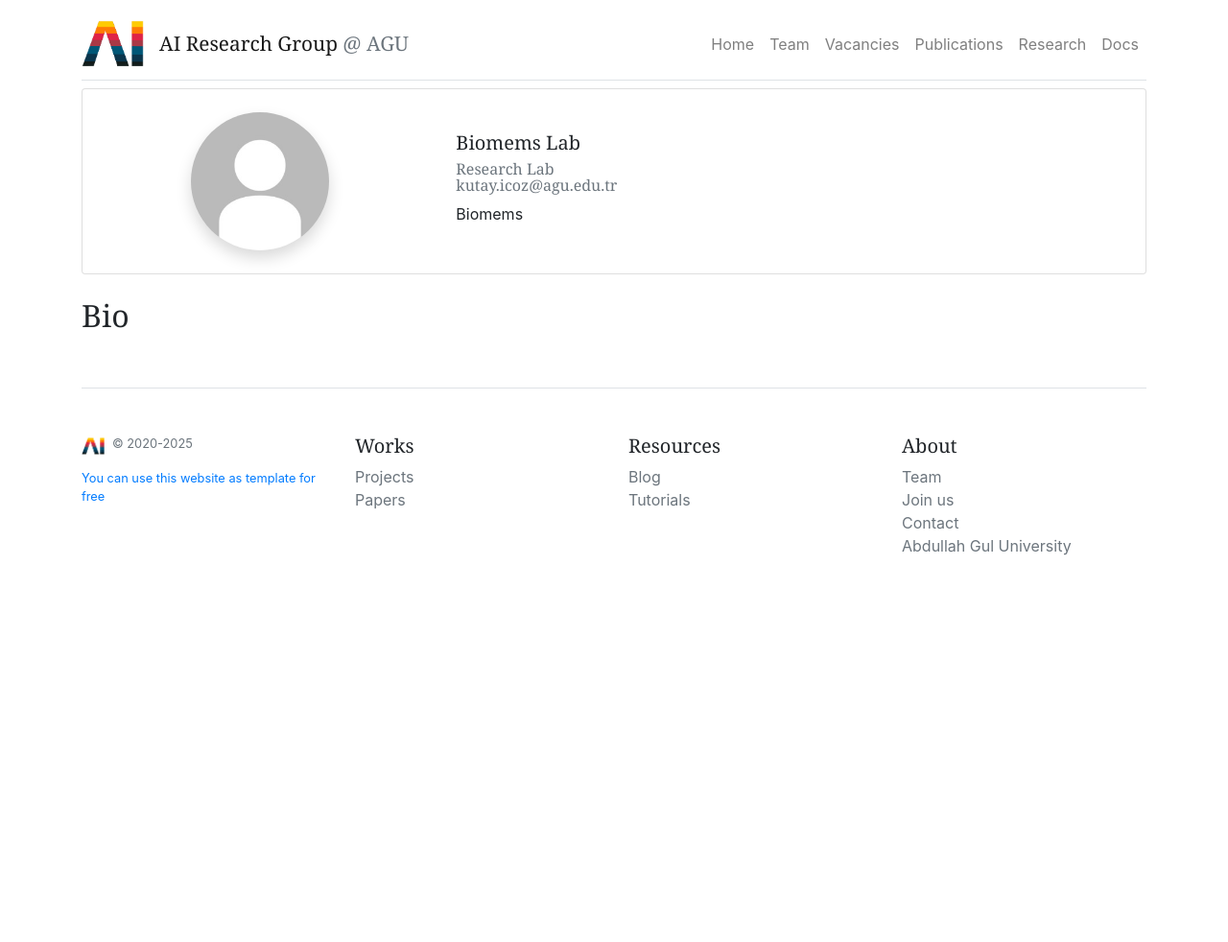
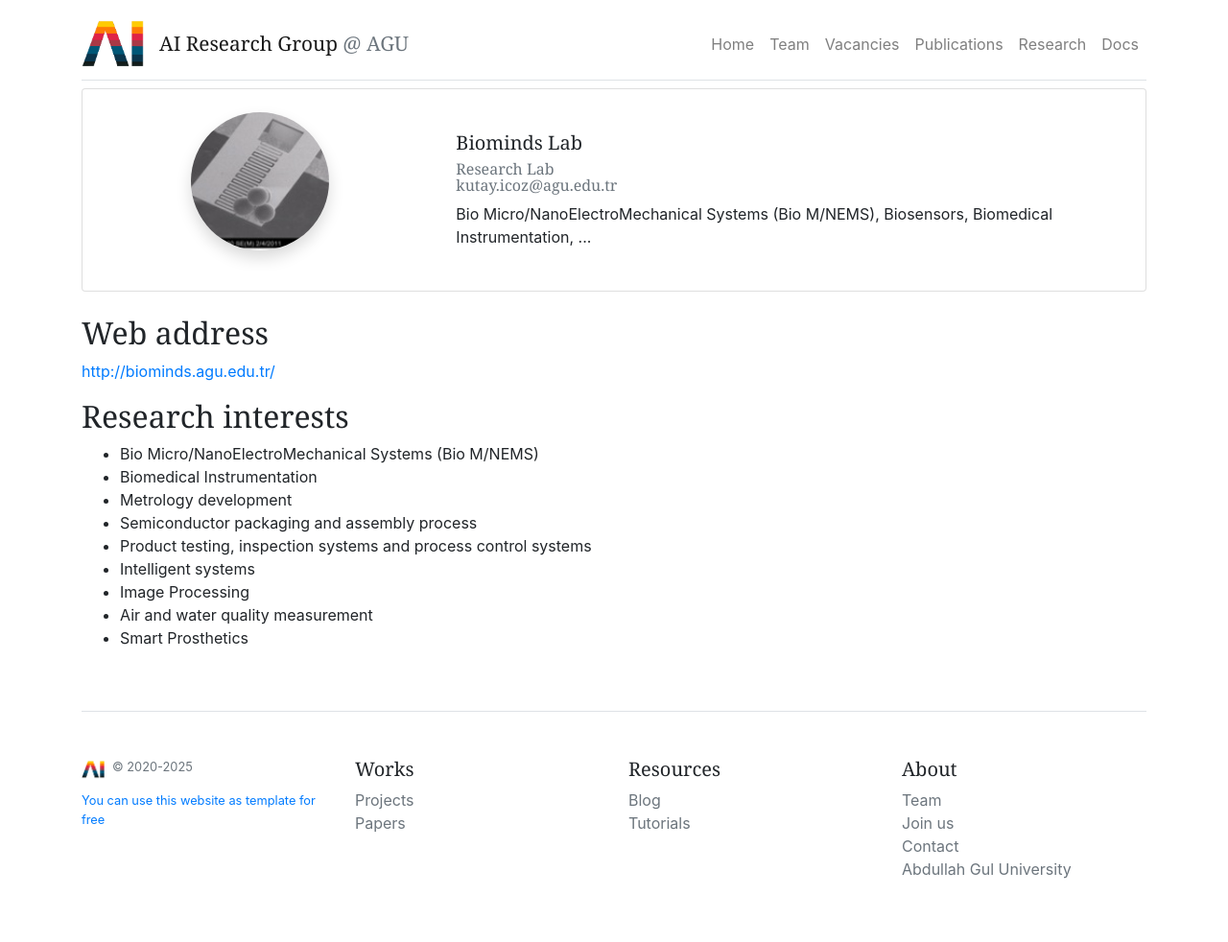
Before and after one commit to agu-ai-team/agu-ai-team.github.io, a Jekyll site: the page built from _people/kutay_icoz_lab.md, in a window 1280 px wide. Shown: the whole page at 96% size. Built offline with Jekyll 4.4.1, drawn with Linux system fonts in a browser that asks for light colours; before the commit the page ends 900 px from its top, so only the background shows below that.

Commit message:
biominds lab is added to collaborators

```diff
--- a/_people/kutay_icoz_lab.md
+++ b/_people/kutay_icoz_lab.md
@@ -1,11 +1,22 @@
 ---
-name: "Biomems Lab"
-photo:  # optional. You may leave it blank
+name: "Biominds Lab"
+photo:  /images/people/biominds.jpg # optional. You may leave it blank
 status: Research Lab # Professor, Student, ...
 email: kutay.icoz@agu.edu.tr
 phd:
-research_interests: "Biomems"
+research_interests: "Bio Micro/NanoElectroMechanical Systems (Bio M/NEMS), Biosensors, Biomedical Instrumentation, ..."
 sort_order: 7 # Prof: 1, Assoc. Prof: 2, Assist. Prof.: 3, PhD student: 4, MSc student: 5, Undergrad student: 6, Collaborators: 7
 layout: profile_layout
 ---
-## Bio
+## Web address
+[http://biominds.agu.edu.tr/](http://biominds.agu.edu.tr/)
+## Research interests
+- Bio Micro/NanoElectroMechanical Systems (Bio M/NEMS)
+- Biomedical Instrumentation
+- Metrology development
+- Semiconductor packaging and assembly process
+- Product testing, inspection systems and process control systems
+- Intelligent systems
+- Image Processing
+- Air and water quality measurement
+- Smart Prosthetics
```
Also changed, not shown: images/people/biominds.jpg (added).
